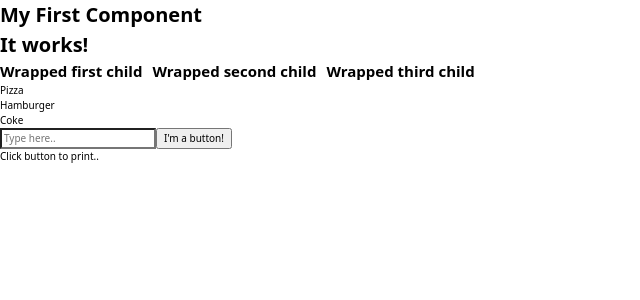
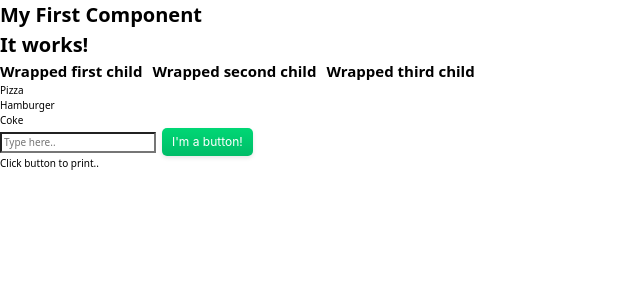
Before and after one commit to omrosand/Oppgaver_WEBAPP_2022, a Next.js app in the folder react-intro/: page / in a window 1280 px wide. Shown: the top 300 px of the page, without its empty margins (0-640 px from the left). Built offline with nearby package versions, Linux system fonts and the light colour scheme.

Commit message:
btn styling

```diff
--- a/react-intro/components/Alert.tsx
+++ b/react-intro/components/Alert.tsx
@@ -1,18 +1,13 @@
-export default function Alert({
-  handleClickProp,
-  handleChangeProp,
-  inputValue,
-}: any) {
+export default function Alert({ handleClickProp, handleChangeProp }: any) {
   return (
     <>
       <form>
         <input
           type="text"
           placeholder="Type here.."
-          value={inputValue}
           onChange={handleChangeProp}
         />
-        <button type="submit" onClick={handleClickProp}>
+        <button type="submit" className="btn" onClick={handleClickProp}>
           I&apos;m a button!
         </button>
       </form>
--- a/react-intro/styles/globals.scss
+++ b/react-intro/styles/globals.scss
@@ -154,3 +154,25 @@ input {
   display: flex;
   gap: 1em;
 }
+
+.btn {
+  background-color: initial;
+  background-image: linear-gradient(-180deg, #00d775, #00bd68);
+  border-radius: 5px;
+  box-shadow: rgba(0, 0, 0, 0.1) 0 2px 4px;
+  color: #ffffff;
+  cursor: pointer;
+  font-family: Inter, -apple-system, system-ui, Roboto, "Helvetica Neue", Arial,
+    sans-serif;
+  font-size: 1.2rem;
+  outline: 0;
+  padding: 5px 10px;
+  pointer-events: auto;
+  text-align: center;
+  border: 0;
+  margin-left: 0.5em;
+}
+
+.btn:hover {
+  background: #00bd68;
+}
```
